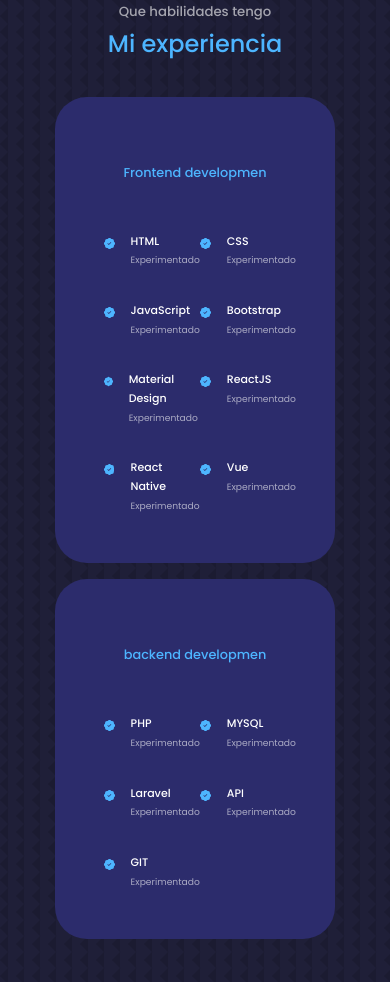
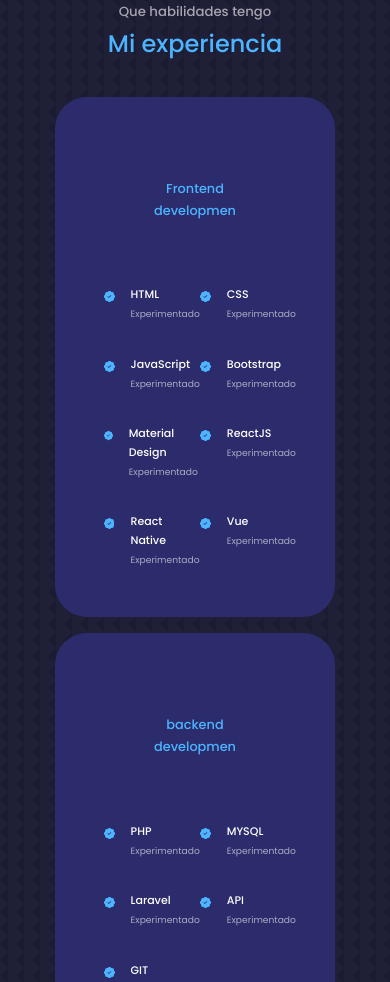
Before and after one commit to davidurosa/portafolio-app, a React (Create React App) app: page / in a window 390 px wide. Shown: the part 1720-2702 px from the top of the page. Built offline with nearby package versions, Linux system fonts and the light colour scheme.

Commit message:
update21

```diff
--- a/src/components/experience/experience.css
+++ b/src/components/experience/experience.css
@@ -72,7 +72,7 @@
         font-size: 11px;
     }
     .experience__container > div h3{
-        margin: 0.5rem;
+        margin: 1.5rem;
         padding: 1.5rem;
 
     }
```
